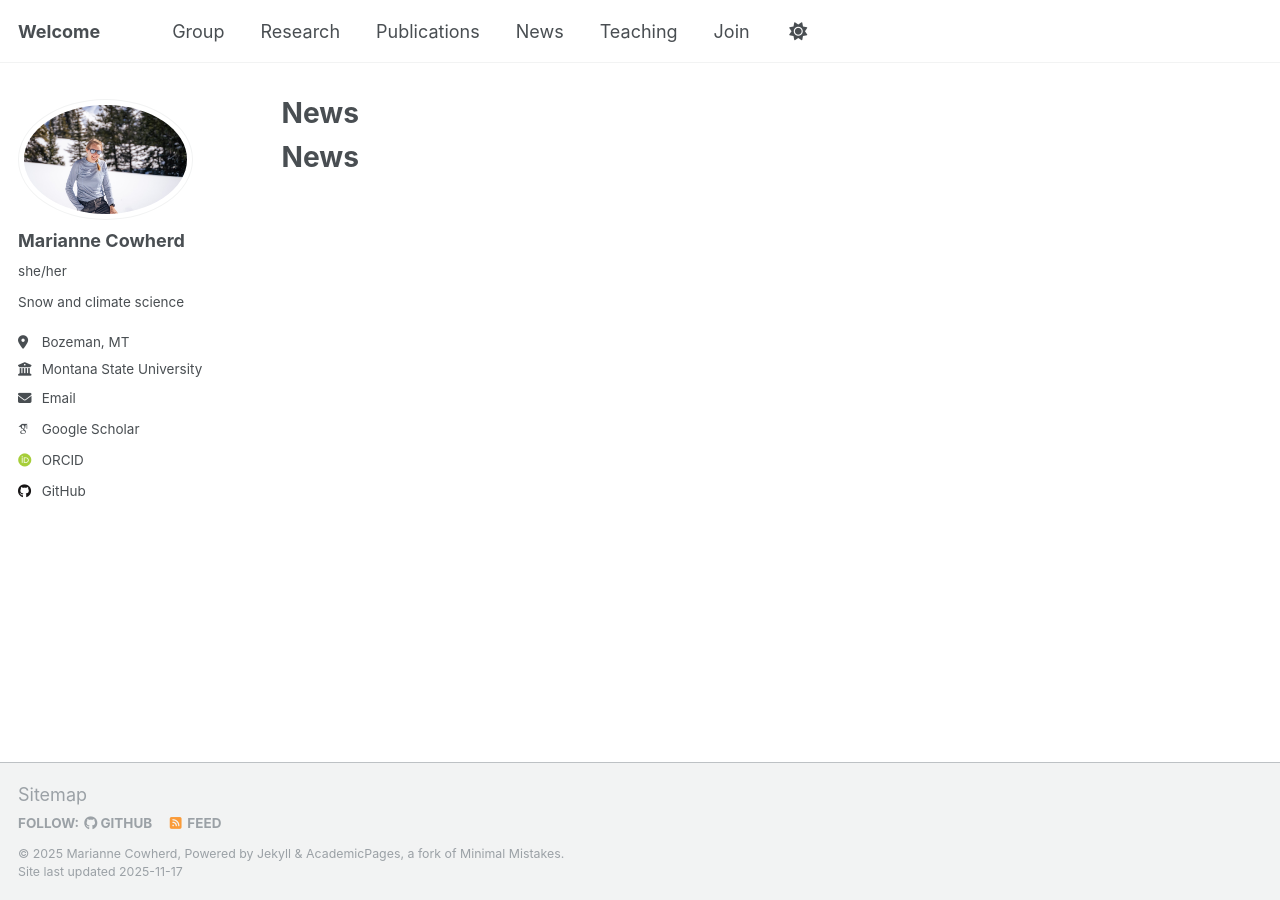
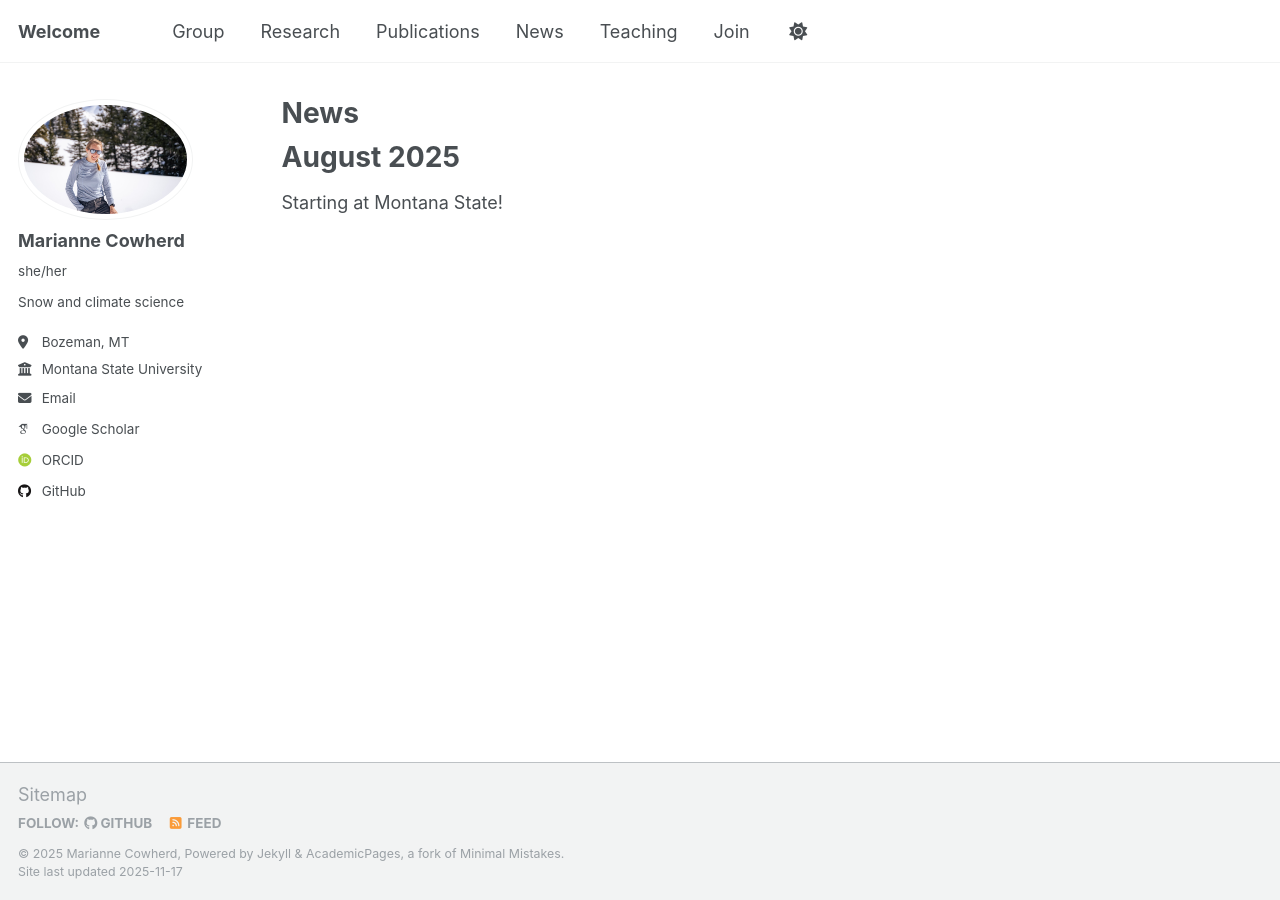
Before and after one commit to mariannecowherd/mariannecowherd.github.io, a Jekyll site: the page built from _pages/news.html, in a window 1280 px wide. Built offline with Jekyll 4.4.1, drawn with Linux system fonts in a browser that asks for light colours; some web fonts are replaced; a script that is not in the unit is left out.

Commit message:
Update news.html

```diff
--- a/_pages/news.html
+++ b/_pages/news.html
@@ -1,8 +1,9 @@
 ---
 layout: archive
 title: "News"
-permalink: /News/
+permalink: /news/
 author_profile: true
 ---
 
-<h1>News</h1>
+<h1>August 2025</h1>
+Starting at Montana State!
```
